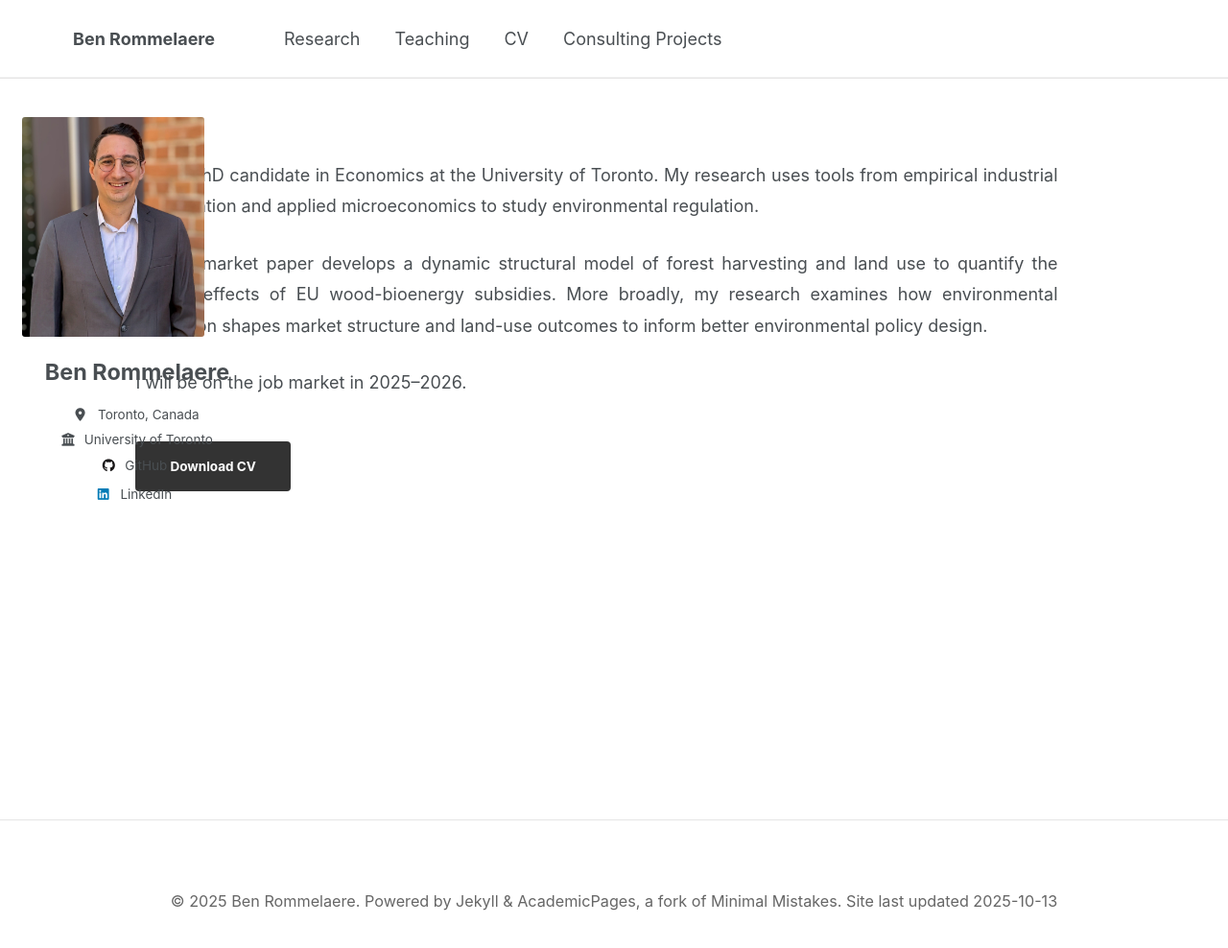
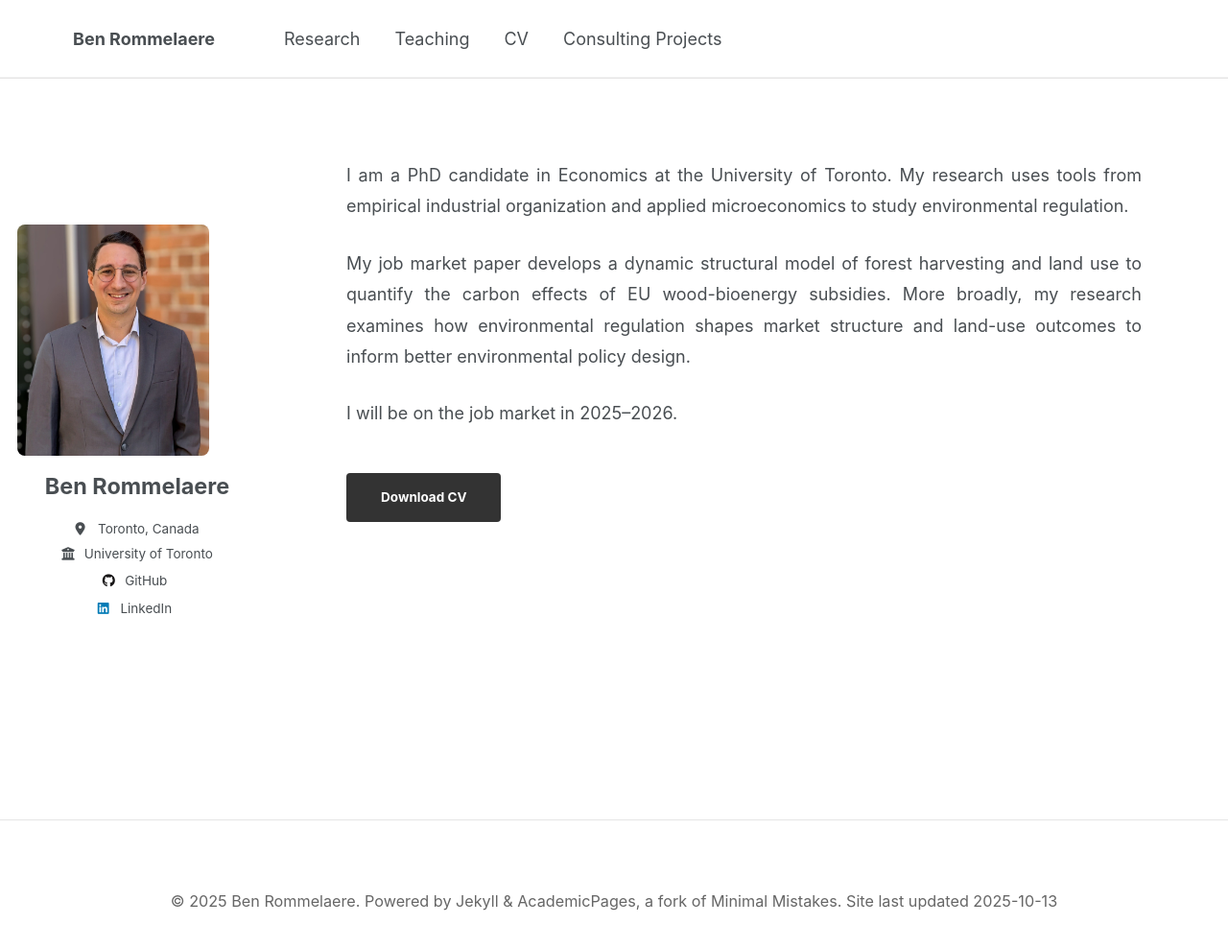
Before and after one commit to brommelaere/brommelaere.github.io, a Jekyll site: the page built from _pages/about.md, in a window 1280 px wide and 1023 px high. Shown: the top 988 px of the window at 96% size. Built offline with Jekyll 4.4.1, drawn with Linux system fonts in a browser that asks for light colours.

Commit message:
Update _sidebar.scss

```diff
--- a/_sass/layout/_sidebar.scss
+++ b/_sass/layout/_sidebar.scss
@@ -8,7 +8,7 @@
 
 .sidebar {
   -webkit-transform: translate3d(0, 0 , 0);
-          transform: translate3d(0, 0 , 0);
+  transform: translate3d(0, 0 , 0);
 
   @include clearfix();
   margin-bottom: 1em;
@@ -17,18 +17,18 @@
     margin-top: 1em;
   }
 
+  // CHANGED: Removed position: fixed and height: 100vh - now sidebar flows normally
   @media screen and (min-width: $sidebar-screen-min-width) {
-    height: 100vh;
-    overflow-y: auto;               // Add scrollbar if the sidebar is too long
-    position: fixed;
-    padding-top: $masthead-height;
+    overflow-y: visible; // Changed from auto
+    position: relative; // Changed from fixed
+    padding-top: 0; // Changed from $masthead-height
   }
 
   @include breakpoint($large) {
     @include span(2 of 12);
     opacity: 1;
     -webkit-transition: opacity 0.2s ease-in-out;
-            transition: opacity 0.2s ease-in-out;
+    transition: opacity 0.2s ease-in-out;
 
     &:hover {
       opacity: 1;
@@ -98,8 +98,8 @@
     border-radius: 8px;
 
     @include breakpoint($large) {
-      padding: 5px;
-      border: 1px solid var(--global-border-color);
+      padding: 0; // CHANGED: Removed padding
+      border: none; // CHANGED: Removed border
     }
   }
 }
@@ -127,6 +127,7 @@
     margin-bottom: 10px;
   }
 }
+
 .sidebar .author__name {
   font-family: $sans-serif;
   font-size: $type-size-5;
```
